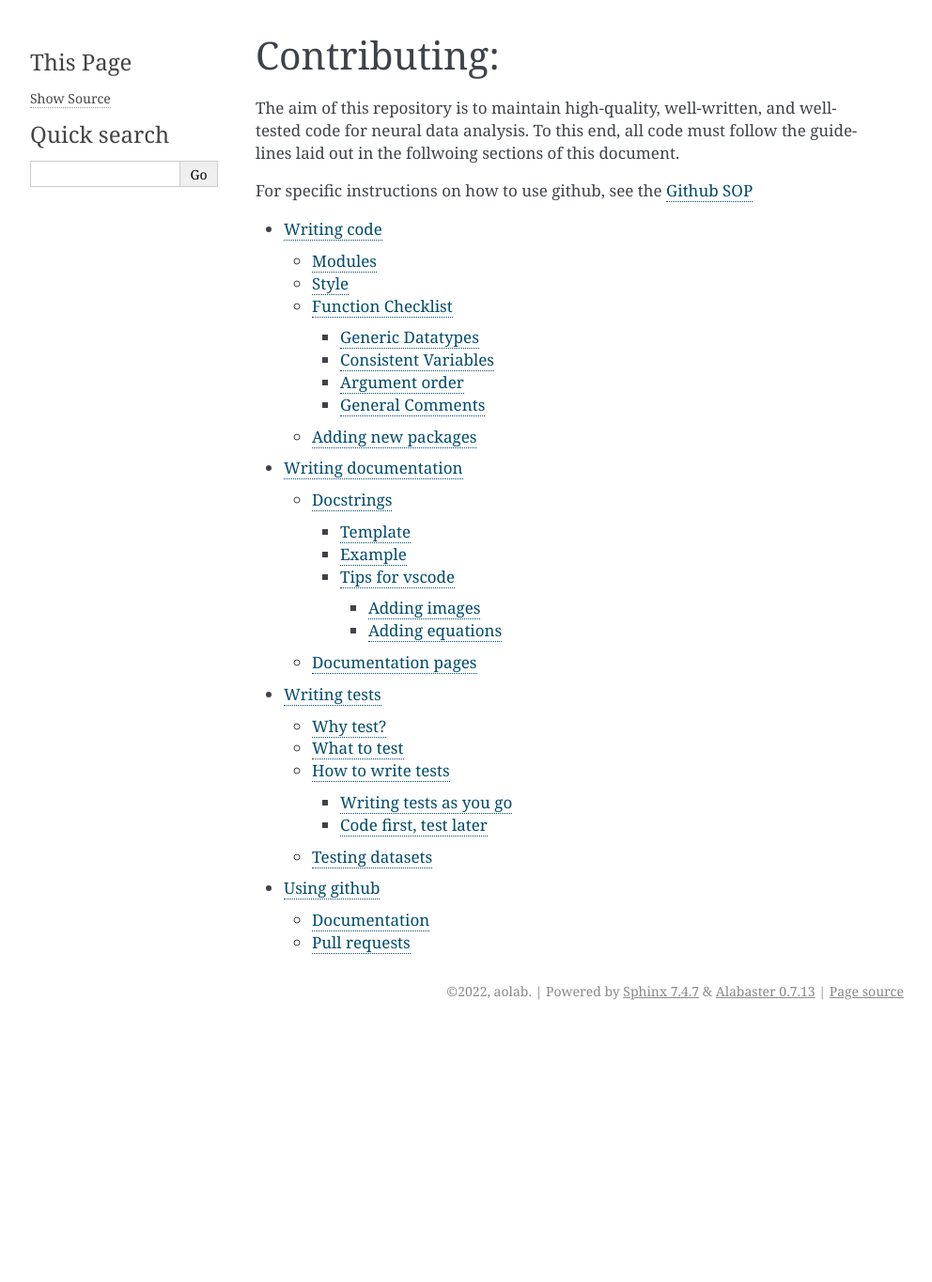
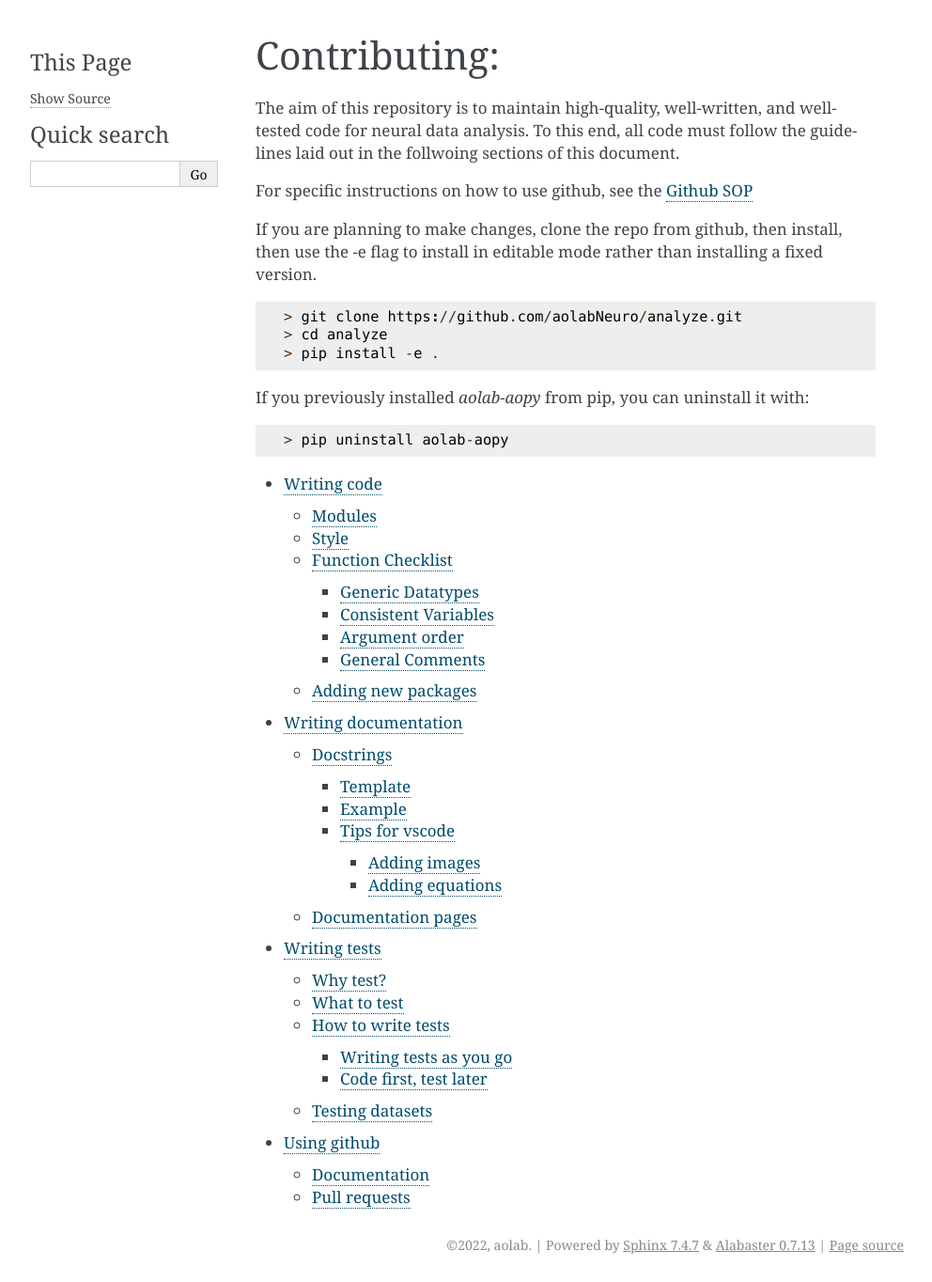
Before and after one commit to aolabNeuro/analyze, a Sphinx documentation site: the page built from docs/source/contributing.rst, in a window 1280 px wide. Shown: the whole page at 94% size, without its empty margins (148-1140 px from the left). Built offline with Sphinx 7.4.7, drawn with Linux system fonts in a browser that asks for light colours; before the commit the page ends 1094 px from its top, so only the background shows below that.

Commit message:
update install instructions

```diff
--- a/docs/source/contributing.rst
+++ b/docs/source/contributing.rst
@@ -9,6 +9,23 @@ must follow the guidelines laid out in the follwoing sections of this document.
 
 For specific instructions on how to use github, see the `Github SOP <https://docs.google.com/document/d/1JnOoaIXGPXUTmZs_vxThIUNwUKulNUd7_pVAEuDVr_Y/edit?usp=sharing>`_
 
+If you are planning to make changes, clone the repo from github,
+then install, then use the -e flag to install in editable mode
+rather than installing a fixed version.
+
+::
+
+    > git clone https://github.com/aolabNeuro/analyze.git
+    > cd analyze
+    > pip install -e .
+
+If you previously installed `aolab-aopy`
+from pip, you can uninstall it with:
+
+::
+
+   > pip uninstall aolab-aopy
+
 .. toctree::
 
    code-guidelines
```
Also changed, not shown: docs/source/quickstart.rst (+1 -6 lines).
